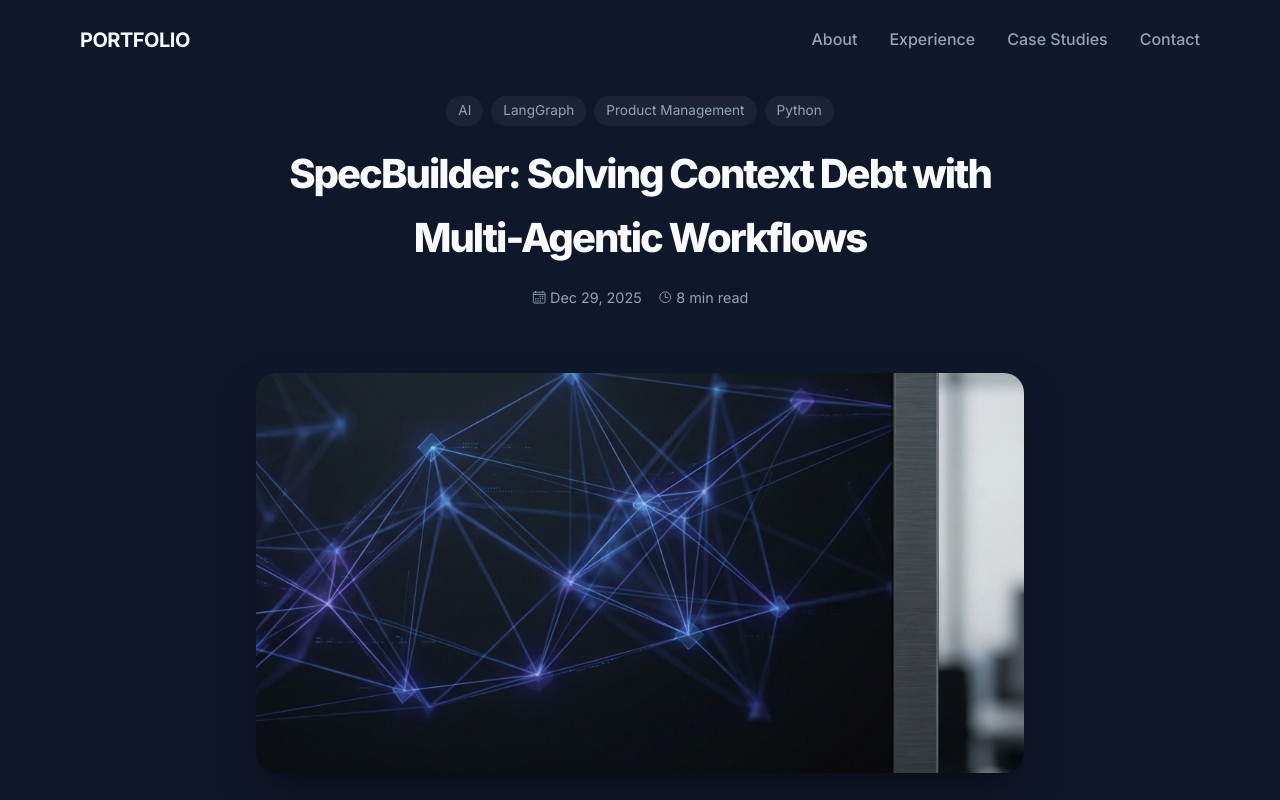
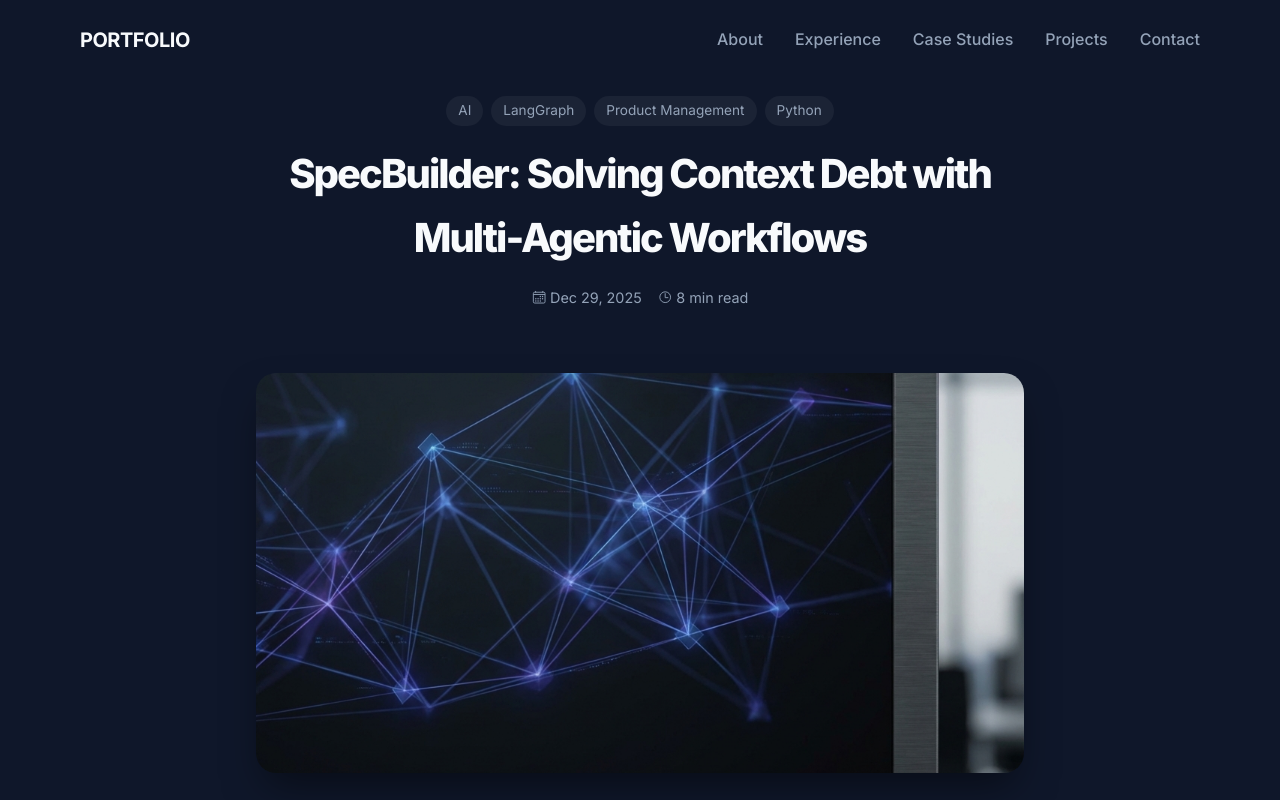
Before and after one commit to shubham2901/portfolio, a website: page specengine.html in a window 1280 px wide. Shown: the top 800 px of the page. Drawn offline with nearby package versions, Linux system fonts and the light colour scheme.

Commit message:
feat: add projects section and navigation to specengine project

```diff
--- a/specengine.html
+++ b/specengine.html
@@ -27,6 +27,7 @@
                 <li><a href="index.html#about" class="nav-link">About</a></li>
                 <li><a href="index.html#experience" class="nav-link">Experience</a></li>
                 <li><a href="index.html#case-studies" class="nav-link">Case Studies</a></li>
+                <li><a href="index.html#projects" class="nav-link">Projects</a></li>
                 <li><a href="index.html#contact" class="nav-link">Contact</a></li>
             </ul>
         </nav>
```
Also changed, not shown: index.html (+1 -0 lines).
